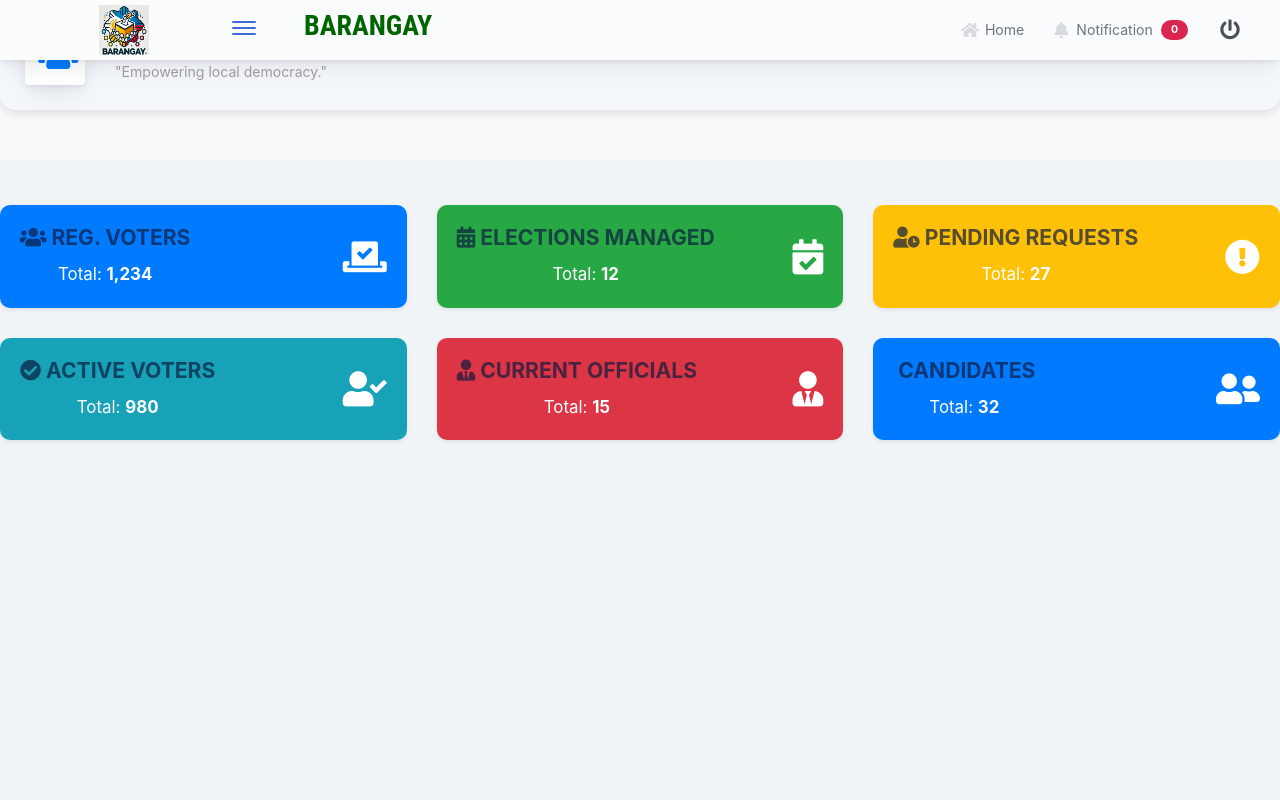
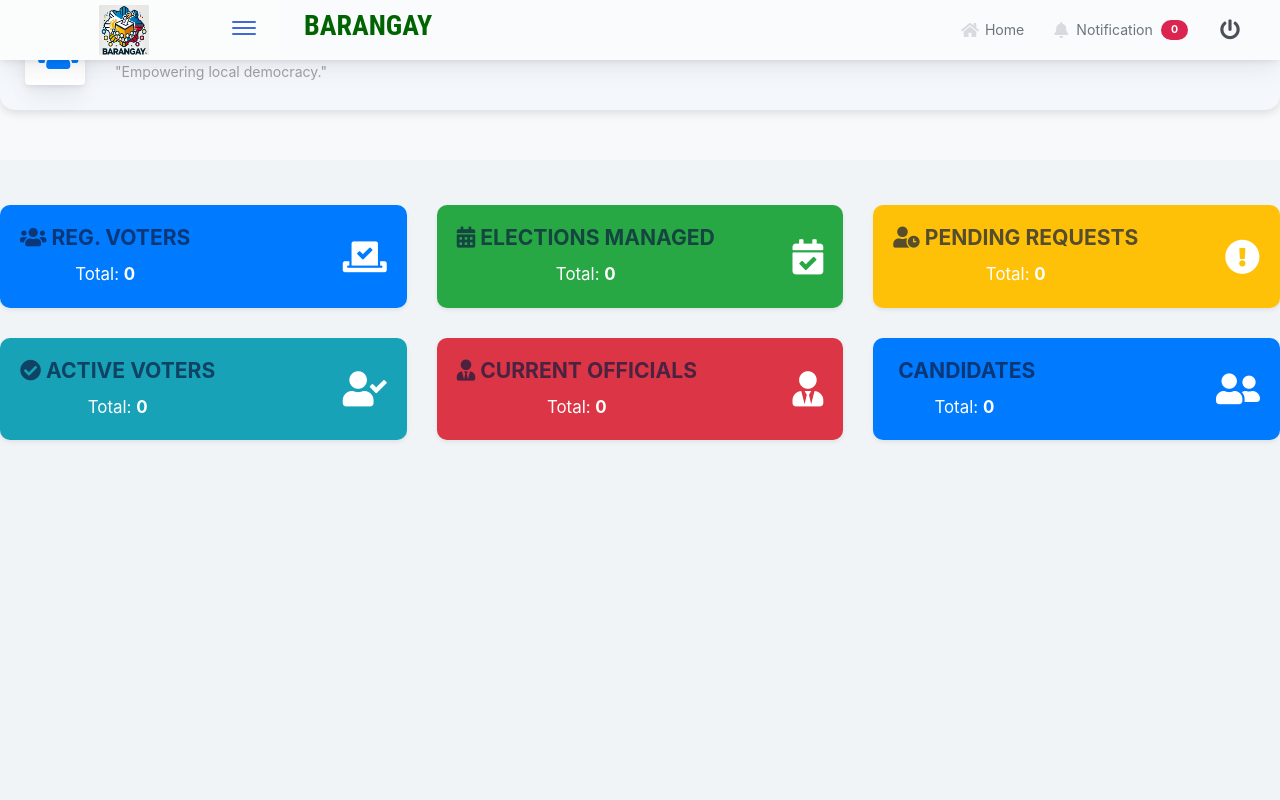
Before and after one commit to winonakaitegregorio/voter, a PHP site: template adminpanel/admin/pages/home.php in a window 1280 px wide. Run offline with PHP 8.4, Linux system fonts and the light colour scheme; the template is opened without the code that fills it, so the values that code supplies are empty; some libraries are stand-ins or nearby versions; grey boxes are pictures that could not be loaded.

Commit message:
Update home.php

```diff
--- a/adminpanel/admin/pages/home.php
+++ b/adminpanel/admin/pages/home.php
@@ -104,7 +104,7 @@
                   <div class="card-body d-flex justify-content-between align-items-center">
                      <div>
                         <h5 class="card-title"><i class="fas fa-users"></i> Reg. Voters</h5>
-                        <p class="card-text">Total: <strong>1,234</strong></p>
+                        <p class="card-text">Total: <strong>0</strong></p>
                      </div>
                      <i class="fas fa-vote-yea card-icon"></i>
                   </div>
@@ -117,7 +117,7 @@
                   <div class="card-body d-flex justify-content-between align-items-center">
                      <div>
                         <h5 class="card-title"><i class="fas fa-calendar-alt"></i> Elections Managed</h5>
-                        <p class="card-text">Total: <strong>12</strong></p>
+                        <p class="card-text">Total: <strong>0</strong></p>
                      </div>
                      <i class="fas fa-calendar-check card-icon"></i>
                   </div>
@@ -130,7 +130,7 @@
                   <div class="card-body d-flex justify-content-between align-items-center">
                      <div>
                         <h5 class="card-title"><i class="fas fa-user-clock"></i> Pending Requests</h5>
-                        <p class="card-text">Total: <strong>27</strong></p>
+                        <p class="card-text">Total: <strong>0</strong></p>
                      </div>
                      <i class="fas fa-exclamation-circle card-icon"></i>
                   </div>
@@ -143,7 +143,7 @@
                   <div class="card-body d-flex justify-content-between align-items-center">
                      <div>
                         <h5 class="card-title"><i class="fas fa-check-circle"></i> Active Voters</h5>
-                        <p class="card-text">Total: <strong>980</strong></p>
+                        <p class="card-text">Total: <strong>0</strong></p>
                      </div>
                      <i class="fas fa-user-check card-icon"></i>
                   </div>
@@ -156,7 +156,7 @@
                   <div class="card-body d-flex justify-content-between align-items-center">
                      <div>
                         <h5 class="card-title"><i class="fas fa-user-tie"></i> Current Officials</h5>
-                        <p class="card-text">Total: <strong>15</strong></p>
+                        <p class="card-text">Total: <strong>0</strong></p>
                      </div>
                      <i class="fas fa-user-tie card-icon"></i>
                   </div>
@@ -169,7 +169,7 @@
                   <div class="card-body d-flex justify-content-between align-items-center">
                      <div>
                         <h5 class="card-title"><i class="fas fa-users-crown"></i> Candidates</h5>
-                        <p class="card-text">Total: <strong>32</strong></p>
+                        <p class="card-text">Total: <strong>0</strong></p>
                      </div>
                      <i class="fas fa-user-friends card-icon"></i>
                   </div>
```
